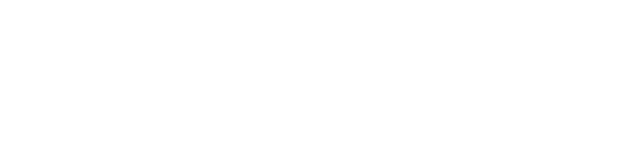
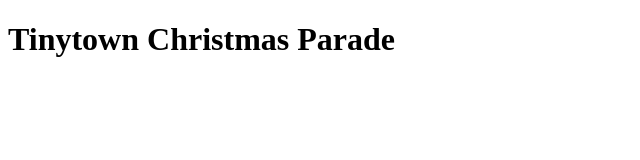
Before and after one commit to nkruger/wsd2, a plain HTML site: page index.html in a window 1280 px wide. Shown: the whole page, without its empty margins (0-640 px from the left). Drawn offline with Linux system fonts and the light colour scheme.

Commit message:
added h1 title

```diff
--- a/index.html
+++ b/index.html
@@ -7,6 +7,7 @@
 	</head>
 	<body>
 		<header>
+			<h1>Tinytown Christmas Parade</h1>
 		</header>
 
 		<footer>
```
